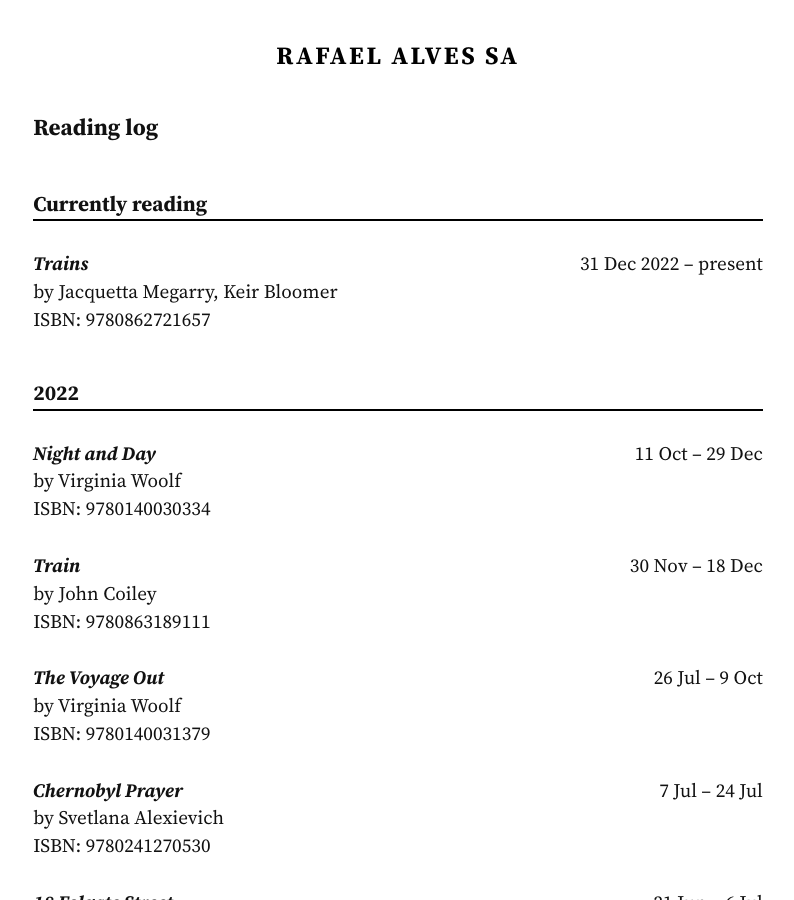
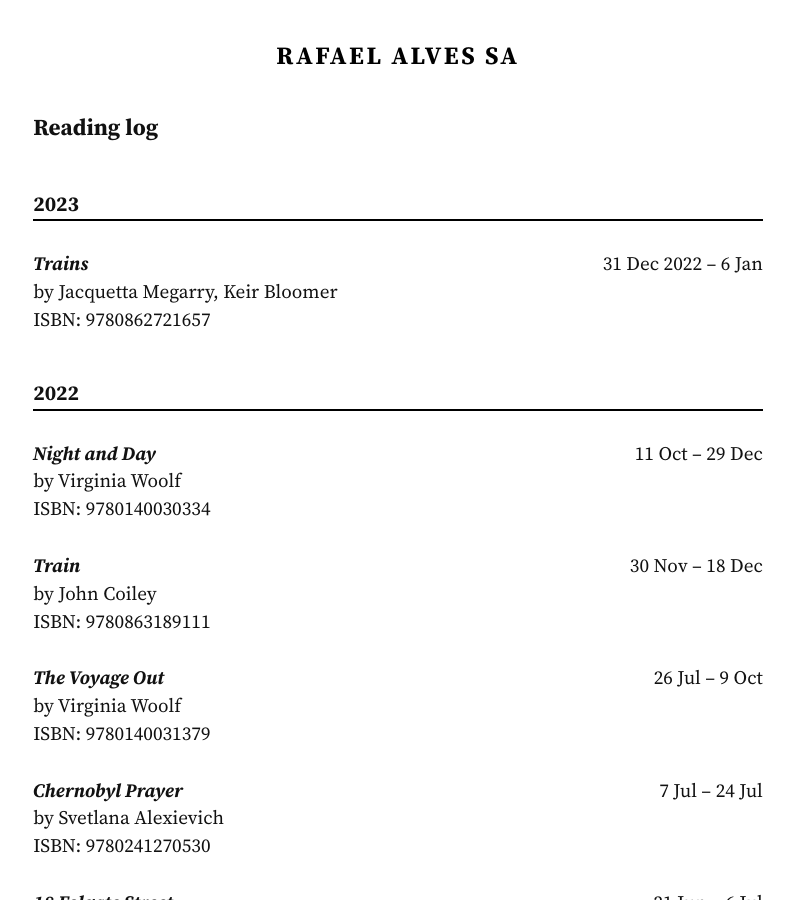
Before and after one commit to rafaelalvessa/rafael.me.uk, a Jekyll site: the page built from reading_log.md, in a window 1280 px wide and 900 px high. Shown: the whole window, without its empty margins (242-1036 px from the left). Built offline with Jekyll 4.4.1, drawn with Linux system fonts in a browser that asks for light colours.

Commit message:
Update Trains to finished reading

```diff
--- a/_data/reading_log.yaml
+++ b/_data/reading_log.yaml
@@ -1,6 +1,7 @@
-Currently reading:
+2023:
 
 - author: Jacquetta Megarry, Keir Bloomer
+  date_finished: 6 Jan
   date_started: 31 Dec 2022
   isbn: 9780862721657
   title: Trains
```
